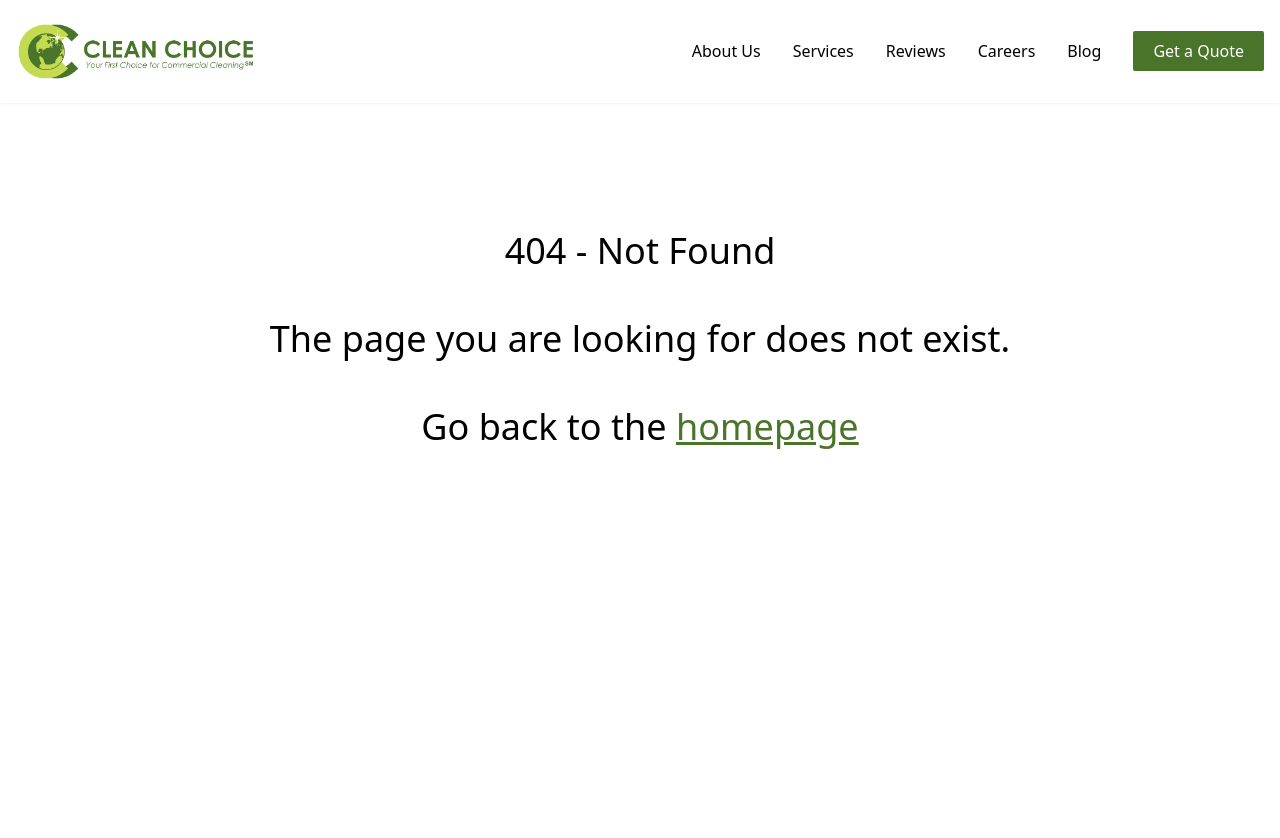
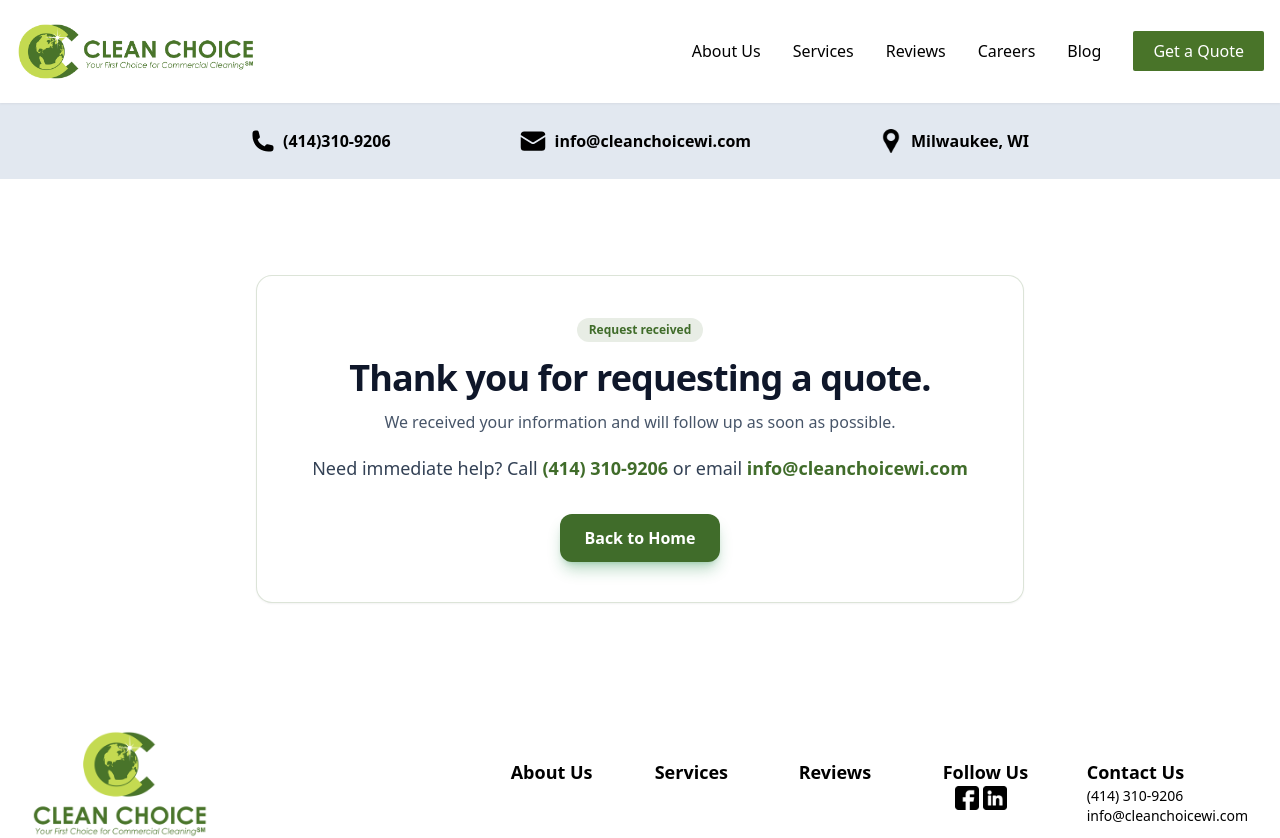
Before and after one commit to Clean-Choice-Website/clean-choice, a React (Vite) app: page /thank-you in a window 1280 px wide. Shown: the top 838 px of the page. Built offline with nearby package versions, Linux system fonts and the light colour scheme.

Commit message:
Conversion page

```diff
--- a/src/App.jsx
+++ b/src/App.jsx
@@ -17,6 +17,7 @@ import SpringDeepCleaning from "./BlogArticles/DeepCleaning";
 import FloorScrubbing from "./BlogArticles/FloorScrubbing";
 import WhyChooseUs from "./BlogArticles/WhyCleanChoice";
 import PrivacyPolicy from "./PrivacyPolicy";
+import ThankYou from "./ThankYou";
 
 function NotFound() {
   return (
@@ -74,6 +75,7 @@ function App() {
         <Route exact path="/why-clean-choice" element={<WhyChooseUs />} />
         <Route exact path="/airport-cleaning" element={<AirportCleaning />} />
         <Route exact path="/privacy-policy" element={<PrivacyPolicy />} />
+        <Route path="/thank-you" element={<ThankYou />} />
         <Route path="*" element={<NotFound />} />
       </Routes>
       <Footer openModal={openModal} />
--- /dev/null
+++ b/src/ThankYou.jsx
@@ -0,0 +1,91 @@
+import { Helmet } from "react-helmet";
+import { useEffect } from "react";
+import { scrollToTop } from "./utils/scrollToTop";
+import ContactInfo from "./components/ContactInfo";
+
+const DARK = "#406C2A";
+const MID_TINT = "rgba(64,108,42,0.18)";
+const LIGHT_TINT = "rgba(64,108,42,0.12)";
+
+const ThankYou = () => {
+  useEffect(() => {
+    scrollToTop();
+  }, []);
+
+  return (
+    <div className="bg-white">
+      <Helmet>
+        <title>Thank You | Clean Choice WI</title>
+        <meta
+          name="description"
+          content="Thank you for contacting Clean Choice WI. We received your request and will follow up as soon as possible."
+        />
+
+        {/* Google Ads conversion event for submitted lead form */}
+        <script>
+          {`
+            if (typeof gtag === "function") {
+              gtag('event', 'conversion', {
+                'send_to': 'AW-18284556626/1aMACLvk7MccENLi4I5E',
+                'value': 1.0,
+                'currency': 'USD'
+              });
+            }
+          `}
+        </script>
+      </Helmet>
+
+      <ContactInfo />
+
+      <main className="mx-auto max-w-screen-lg px-6 py-16 text-center md:px-10 md:py-24">
+        <div
+          className="mx-auto max-w-3xl rounded-2xl border bg-white p-8 shadow-sm md:p-10"
+          style={{ borderColor: MID_TINT }}
+        >
+          <div
+            className="inline-flex items-center rounded-full px-3 py-1 text-xs font-semibold"
+            style={{ backgroundColor: LIGHT_TINT, color: DARK }}
+          >
+            Request received
+          </div>
+
+          <h1 className="mt-4 text-3xl font-extrabold tracking-tight text-slate-900 md:text-4xl">
+            Thank you for requesting a quote.
+          </h1>
+
+          <p className="mx-auto mt-3 max-w-2xl text-slate-600">
+            We received your information and will follow up as soon as possible.
+          </p>
+
+          <p className="mt-5 text-base text-slate-700 md:text-lg">
+            Need immediate help? Call{" "}
+            <a
+              href="tel:4143109206"
+              className="font-bold text-[#406C2A] hover:underline"
+            >
+              (414) 310-9206
+            </a>{" "}
+            or email{" "}
+            <a
+              href="mailto:info@cleanchoicewi.com"
+              className="font-bold text-[#406C2A] hover:underline"
+            >
+              info@cleanchoicewi.com
+            </a>
+          </p>
+
+          <div className="mt-8">
+            <a
+              href="/"
+              className="inline-flex items-center justify-center rounded-xl bg-[#406C2A] px-6 py-3 font-semibold text-white shadow-lg shadow-green-700/30 transition hover:bg-[#355622]"
+            >
+              Back to Home
+            </a>
+          </div>
+        </div>
+      </main>
+    </div>
+  );
+};
+
+export default ThankYou;
```
